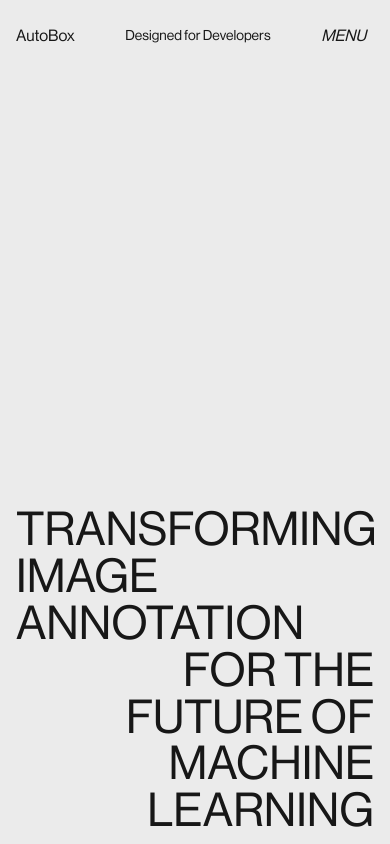
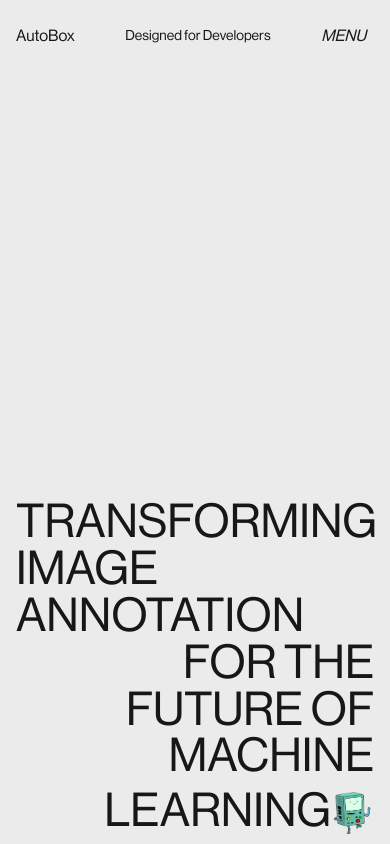
Before and after one commit to finnsatoshi03/autobox, a React (Vite) app: page /home in a window 390 px wide. Built offline with nearby package versions, Linux system fonts and the light colour scheme.

Commit message:
Refactor Hero components for improved layout and responsiveness; update AppLayout and Navbar styles

```diff
--- a/src/components/hero.tsx
+++ b/src/components/hero.tsx
@@ -27,47 +27,82 @@ export const VideoHighlight = () => (
 );
 
 export const GifHolder = () => (
-  <div className="absolute -top-8 right-4 md:-top-16 md:right-8 lg:right-16">
-    <div className="relative h-20 w-20 md:h-32 md:w-32 lg:h-40 lg:w-40">
+  <div className="relative h-[min(12vw,7rem)] md:h-[clamp(3.5rem,7vw,9rem)]">
     <img
       src="/images/b-mo.gif"
       alt="BMO from Adventure Time"
-        className="h-full w-full rounded-2xl object-cover shadow-lg ring-2"
+      className="h-full w-full object-cover"
     />
-    </div>
   </div>
 );
 
 export const HeroText = ({
   text,
   alignment = "left",
+  isLast = false,
 }: {
   text: string;
   alignment?: "right" | "left" | "center";
-}) => (
+  isLast?: boolean;
+}) => {
+  const lastWord = isLast ? text.split(" ").pop() : null;
+  const textWithoutLastWord = isLast
+    ? text.split(" ").slice(0, -1).join(" ")
+    : text;
+
+  return (
     <h1
-    className={`whitespace-nowrap text-wrap text-[min(12vw,6rem)] uppercase leading-none text-black md:text-[clamp(1.5rem,6vw,8rem)] ${
+      className={`w-fit whitespace-nowrap text-wrap text-[min(12vw,6rem)] uppercase leading-none text-black md:text-[clamp(1.5rem,6vw,8rem)] ${
         alignment === "right" ? "text-right" : ""
-    }`}
+      } ${isLast ? "relative" : ""}`}
     >
+      {isLast ? (
+        <>
+          <div className="md:hidden">
+            <div className="flex flex-col gap-2">
+              <span>{textWithoutLastWord}</span>
+              <span className="relative pr-[12%]">
+                {lastWord}
+                <div className="absolute -right-[1%] top-[0.5%]">
+                  <GifHolder />
+                </div>
+              </span>
+            </div>
+          </div>
+          <div className="hidden md:block">
             {text}
+            <div className="absolute -right-[clamp(3.5rem,7vw,9rem)] top-[0.5%]">
+              <GifHolder />
+            </div>
+          </div>
+        </>
+      ) : (
+        text
+      )}
     </h1>
   );
+};
 
-export const DesktopHero = () => (
-  <div className="relative">
+export const DesktopHero = () => {
+  const lastIndex = HERO_TEXT.desktop.length - 1;
+  return (
+    <>
       <div className="relative z-20 flex w-full flex-col md:flex-row md:items-center md:gap-8">
         <HeroText text={HERO_TEXT.desktop[0]} />
         <VideoHighlight />
       </div>
+      <div className="relative">
         {HERO_TEXT.desktop.slice(1).map((text, index) => (
-      <HeroText key={index} text={text} />
+          <HeroText key={index} text={text} isLast={index === lastIndex - 1} />
         ))}
-    <GifHolder />
       </div>
+    </>
   );
+};
 
-export const MobileHero = () => (
+export const MobileHero = () => {
+  const lastIndex = HERO_TEXT.mobile.length - 1;
+  return (
     <>
       <HeroText text={HERO_TEXT.mobile[0]} />
       {HERO_TEXT.mobile.slice(1).map((text, index) => (
@@ -75,7 +110,9 @@ export const MobileHero = () => (
           key={index}
           text={text}
           alignment={index === HERO_TEXT.mobile.length - 2 ? "right" : "left"}
+          isLast={index === lastIndex - 1}
         />
       ))}
     </>
   );
+};
--- a/src/layout/AppLayout.tsx
+++ b/src/layout/AppLayout.tsx
@@ -3,9 +3,9 @@ import Navbar from "./Navbar";
 
 export default function AppLayout() {
   return (
-    <div className="relative h-screen w-screen bg-white">
-      <main className="mx-4 h-full overflow-auto text-black">
-        <Navbar />
+    <div className="relative h-screen w-screen overflow-y-auto overflow-x-hidden bg-white text-black">
+      <Navbar />
+      <main className="mx-4">
         <Outlet />
       </main>
     </div>
--- a/src/layout/Navbar.tsx
+++ b/src/layout/Navbar.tsx
@@ -2,7 +2,7 @@ import { NavLink } from "react-router-dom";
 
 export default function Navbar() {
   return (
-    <nav className="my-6">
+    <nav className="mx-4 my-6">
       <ul className="flex w-full items-center justify-between">
         <li>
           <NavLink to="home">AutoBox</NavLink>
```
Lines whose indentation alone changed are shown as unchanged.
